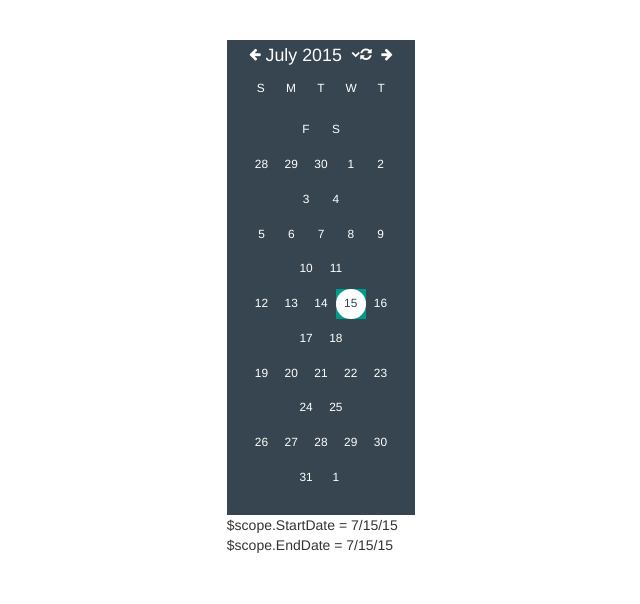
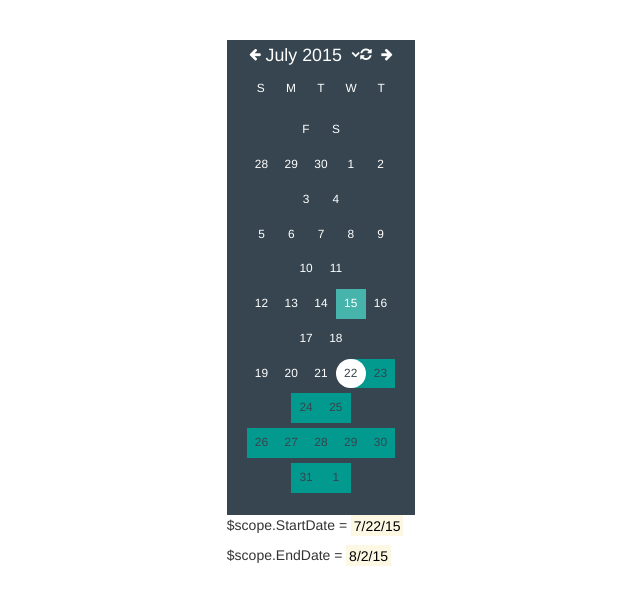
Before and after one commit to ivanbylinkin/ivanbylinkin.github.io, a plain HTML site: page index.html in a window 1280 px wide. Shown: the whole page, without its empty margins (319-959 px from the left). Drawn offline with nearby package versions, Linux system fonts and the light colour scheme.

Commit message:
Update index.html

```diff
--- a/index.html
+++ b/index.html
@@ -18,8 +18,8 @@
     </div>
     <div class="row">
       <div class="col-sm-2 col-sm-offset-5">
-        $scope.StartDate = {{ StartDate | date:'shortDate' }}
-        $scope.EndDate = {{ EndDate | date:'shortDate' }}
+        <p>$scope.StartDate = <mark>{{ StartDate | date:'shortDate' }}</mark></p>
+        <p>$scope.EndDate = <mark>{{ EndDate | date:'shortDate' }}</mark></p>
       </div>
     </div>
     <script src="https://ajax.googleapis.com/ajax/libs/jquery/1.11.3/jquery.min.js"></script>
@@ -28,8 +28,12 @@
     <script>
       var app = angular.module('DemoApp', ['simpleCalendar']);
       app.controller('DemoCtrl',function($scope){
-        $scope.StartDate = new Date();
-        $scope.EndDate = new Date();
+        var nextWeek = new Date(),
+        daysLater = new Date();
+        nextWeek.setDate(nextWeek.getDate()+7);
+        daysLater.setDate(nextWeek.getDate()+11);
+        $scope.StartDate = nextWeek;
+        $scope.EndDate = daysLater;
       })
     </script>
   </body>
```
